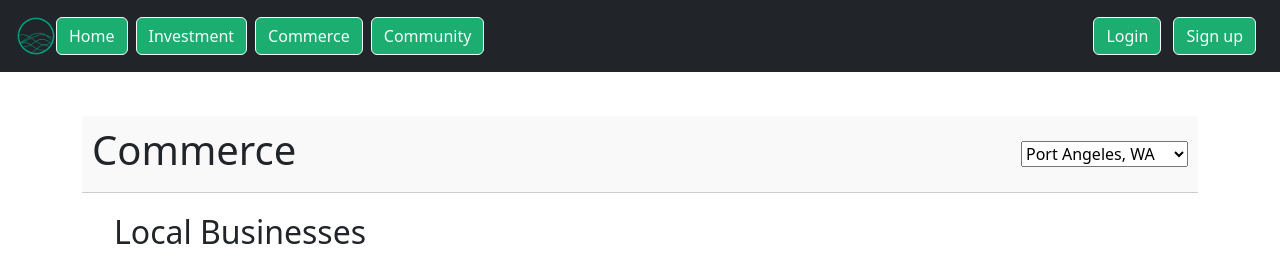
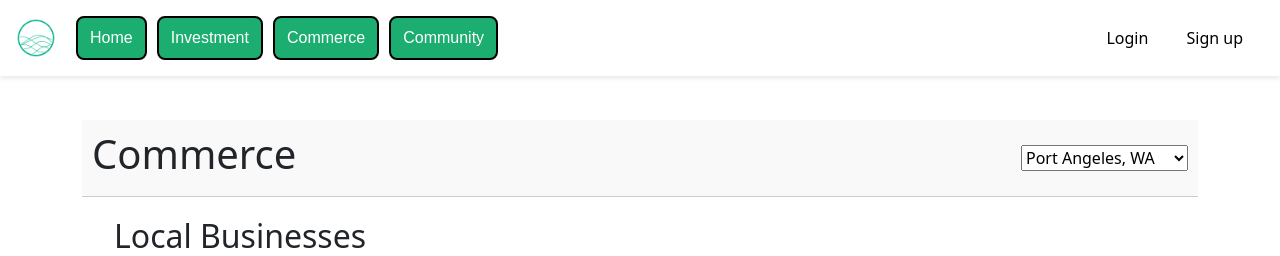
Before and after one commit to flatspell/community, a Flask app: page /commerce in a window 1280 px wide. Shown: the top 256 px of the page. Run offline with Flask 3, Linux system fonts and the light colour scheme; some libraries are stand-ins or nearby versions.

Commit message:
navbar styling

```diff
--- /dev/null
+++ b/src/static/css/navigation.css
@@ -0,0 +1,51 @@
+.logo-img {
+  height: 40px;
+  padding-right: 20px;
+}
+
+.nav-btn {
+  display: inline-block;
+  margin-right: 10px;
+  background-color: #1bae70;
+  color: #fff;
+  border: 2px solid #000;
+  border-radius: 8px;
+  padding: 8px 12px;
+  font-weight: 500;
+  text-decoration: none;
+  font-family: 'Montserrat', sans-serif;
+}
+
+.btn-danger {
+  background-color: #dc3545;
+  color: #fff;
+  border: none;
+  border-radius: 8px;
+  padding: 8px 12px;
+  font-weight: 500;
+  text-decoration: none;
+  font-family: 'Montserrat', sans-serif;
+  border: 2px solid #000;
+}
+
+.btn-outline-light {
+  color: #000;
+  border: 1px solid #fff;
+}
+
+.navbar-container {
+  background-color: #fff;
+}
+
+.nav-btn {
+
+}
+
+.nav-btn:hover {
+  color: #000;
+}
+
+header {
+  background-color: #fff;
+  box-shadow: 0px 2px 5px rgba(0, 0, 0, 0.1);
+}
--- a/src/templates/navigation.html
+++ b/src/templates/navigation.html
@@ -1,22 +1,24 @@
 <!-- Navigation -->
-<header class="p-3 text-bg-dark">
+<header class="p-3">
   <div class="navbar-container d-flex align-items-center justify-content-between">
     <div class="d-flex align-items-center">
-      <img src="{{ url_for('static', filename='images/flatspell_logo.png') }}" alt="Logo" style="height: 40px;">
+      <img src="{{ url_for('static', filename='images/flatspell_logo.png') }}" alt="Logo" class="logo-img">
       <ul class="nav col-12 col-lg-auto me-lg-auto mb-2 justify-content-center mb-md-0">
-        <li><a href="{{ url_for('core.home') }}" class="btn btn-outline-light me-2" style="background-color: #1bae70">Home</a></li>
-        <li><a href="{{ url_for('core.investment') }}" class="btn btn-outline-light me-2" style="background-color: #1bae70">Investment</a></li>
-        <li><a href="{{ url_for('core.commerce') }}" class="btn btn-outline-light me-2" style="background-color: #1bae70">Commerce</a></li>
-        <li><a href="{{ url_for('core.community') }}" class="btn btn-outline-light me-2" style="background-color: #1bae70">Community</a></li>
+        <li><a href="{{ url_for('core.home') }}" class="nav-btn">Home</a></li>
+        <li><a href="{{ url_for('core.investment') }}" class="nav-btn">Investment</a></li>
+        <li><a href="{{ url_for('core.commerce') }}" class="nav-btn">Commerce</a></li>
+        <li><a href="{{ url_for('core.community') }}" class="nav-btn">Community</a></li>
       </ul>
     </div>
     <div>
       {% if current_user.is_authenticated %}
       <a href="{{ url_for('accounts.logout') }}" class="btn btn-danger">Logout</a>
       {% else %}
-      <a href="{{ url_for('accounts.login') }}"><button type="button" class="btn btn-outline-light me-2" style="background-color: #1bae70">Login</button></a>
-      <a href="{{ url_for('accounts.register') }}"><button type="button" class="btn btn-outline-light me-2" style="background-color: #1bae70">Sign up</button></a>
+      <a href="{{ url_for('accounts.login') }}"><button type="button" class="btn btn-outline-light me-2">Login</button></a>
+      <a href="{{ url_for('accounts.register') }}"><button type="button" class="btn btn-outline-light me-2">Sign up</button></a>
       {% endif %}
     </div>
   </div>
 </header>
+
+<link rel="stylesheet" href="{{ url_for('static', filename='css/navigation.css') }}">
```
